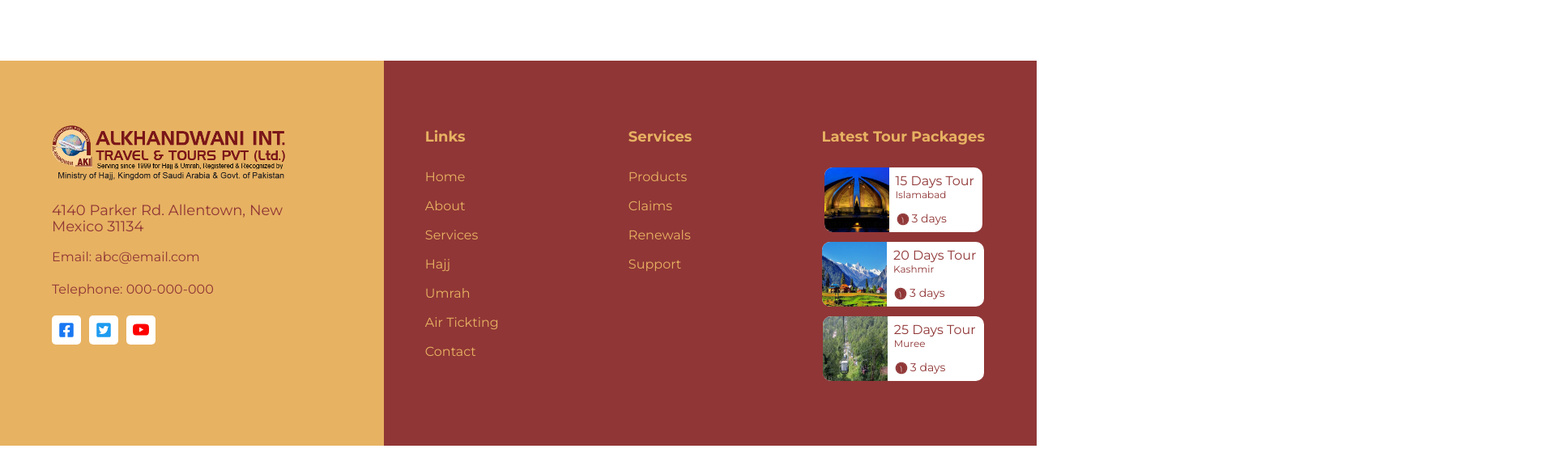
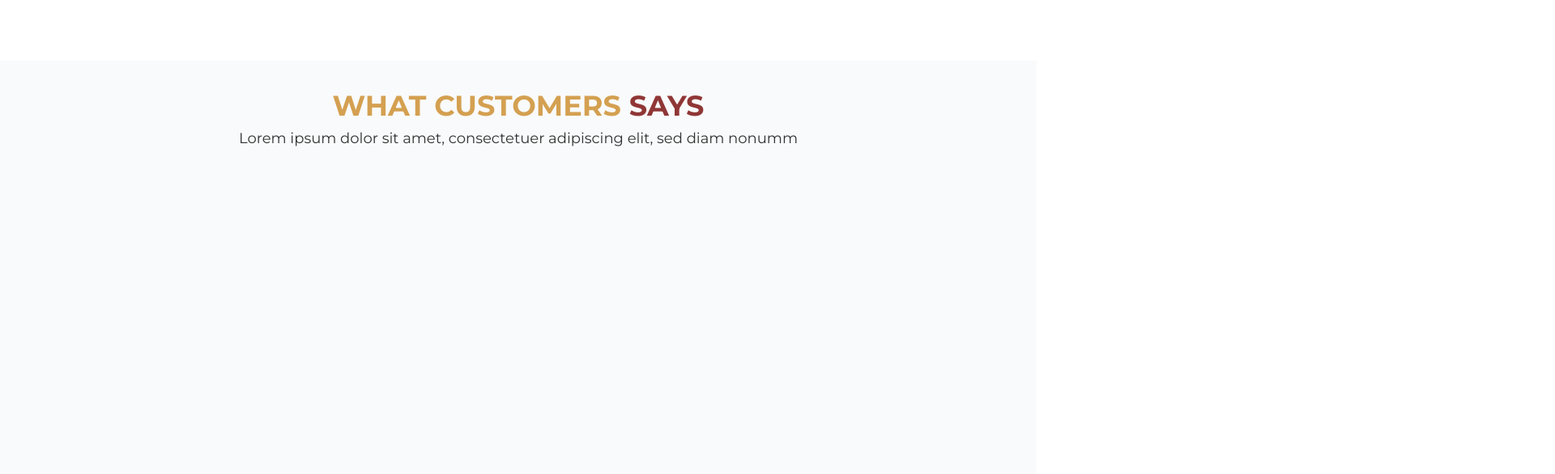
Before and after one commit to Amin78-code/AlKhandwani, a Next.js app: page /about in a window 1280 px wide. Shown: the part 950-1536 px from the top of the page at 81% size, 1920 px wide, since content can reach past the window. Before the commit the page ends 1501 px from the top, so only its background shows below. Built offline with nearby package versions, Linux system fonts and the light colour scheme.

Commit message:
updated code

```diff
--- a/components/common/hero/Hero.jsx
+++ b/components/common/hero/Hero.jsx
@@ -2,8 +2,6 @@ import React from "react";
 import styles from "../../../styles/ServicesDetails.module.css";
 import Link from "next/link";
 import Icon from "../icon/Icon";
-import About from "../../about/About";
-import CustomerReviews from "../../about/CustomerReviews";
 
 function Hero({ page, slug }) {
   return (
@@ -20,9 +18,6 @@ function Hero({ page, slug }) {
           </div>
         </div>
       </div>
-      <About />
-      {/* <CustomerReviews /> */}
-
     </>
   );
 }
--- a/pages/about.js
+++ b/pages/about.js
@@ -1,13 +1,17 @@
 import React from "react";
 import Hero from "../components/common/hero/Hero";
+import Testimonial from "../components/home/testimonial/Testimonial";
+import About from "../components/about/About";
 import Layout from "../components/Layout/Layout";
 
-function About() {
+const about = () => {
   return (
     <Layout>
       <Hero page={"about"} />
+      <About />
+      <Testimonial />
     </Layout>
   );
-}
+};
 
-export default About;
+export default about;
```
